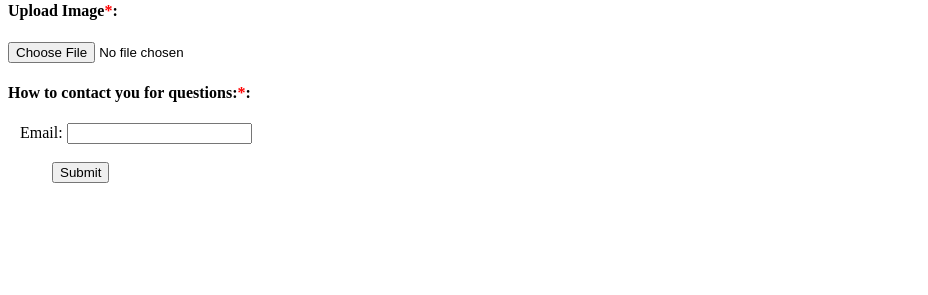
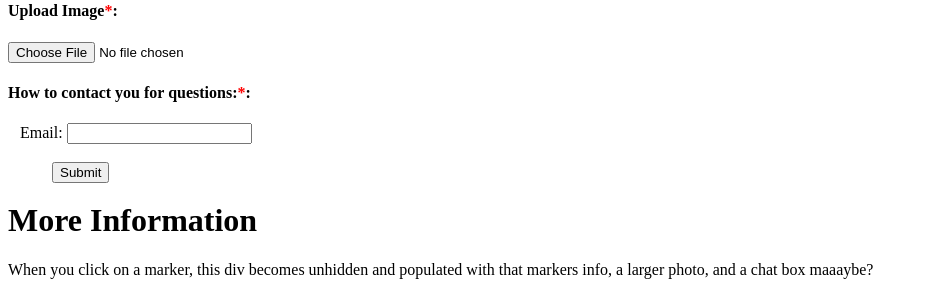
Before and after one commit to nakita-strangeways/find_fido_project, a Flask app: page /lost in a window 1280 px wide. Shown: the part 1567-1862 px from the top of the page, without its empty margins (0-928 px from the left). Before the commit the page ends 1750 px from the top, so only its background shows below. Run offline with Flask 2, Linux system fonts and the light colour scheme; data that the repository does not hold is empty; some libraries are stand-ins or nearby versions.

Commit message:
Fixed map pin click/location issue, working on no breed error and filter form

```diff
--- a/server.py
+++ b/server.py
@@ -61,12 +61,20 @@ def lost_pet_form():
     """Adds a lost pet."""
     colors = []
     queried_colors = []
+    breeds = []
 
     f = request.files['animal_photo']
     f.save('static/seed_photos/' + f.filename)
 
     submitted_species = request.form.get('species_quest')
     submitted_breed = request.form.get('breed_question')
+    if submitted_breed:
+        print(submitted_breed)
+        breeds.append(submitted_breed)
+    else:
+        breeds.append('Unknown')
+        print(breeds)
+
     submitted_size = request.form.get('size_quest')
     submitted_color1 = request.form.get('color1_question')
     if submitted_color1:
@@ -87,12 +95,15 @@ def lost_pet_form():
     # print(f)
     # print(request.form)
     # print(submitted_latitude)
+    print(breed)
 
     species = Species.query.filter(Species.species == submitted_species).one()
-    breed = Breed.query.filter(Breed.breed == submitted_breed).one()
+    breed = Breed.query.filter(Breed.breed == breeds).one()
     size = Size.query.filter(Size.size == submitted_size).one()
     for color in colors:
         queried_colors.append(Color.query.filter(Color.color == color).one())
+
+
 
 
     animal = Animal(species = species,
@@ -113,19 +124,6 @@ def lost_pet_form():
 
 
 
-#FIIIIX THIS IMAGE THIIIING
-@app.route('/images/<int:animal_id>.jpg')
-def get_image(animal_id):
-    image_binary = read_image(animal_id)
-    return send_file(
-        io.BytesIO(image_binary),
-        mimetype='image/jpeg',
-        as_attachment=True,
-        attachment_filename='%s.jpg' % animal_id)
-
-
-
-
 
 if __name__ == "__main__":
     app.debug = True
--- a/static/lost_pet_form.js
+++ b/static/lost_pet_form.js
@@ -23,14 +23,12 @@ $('#current_location' ).on('click', function(){
    console.log($('#current_location').data('current_location'))
 });
 
-// Get Pin location
-
 // Move map to address using address bar
+console.log("address bar ready")
 $('#address_bar').on('submit', function(evt){
     evt.preventDefault();
-    evt.preventDefault();
     const addressValue = $('#address').val()
-    const key = "Google-API-key"
+    const key = "GOOGLE_API_KEY"
     const googleMapsUrl = `https://maps.googleapis.com/maps/api/geocode/json?address=${addressValue}&key=${key}`
     $.get( googleMapsUrl, function( data ) {
         var pos = data.results[0].geometry.location;
@@ -41,8 +39,12 @@ $('#address_bar').on('submit', function(evt){
 });
 
 // get information from lost pets form to database
+console.log("information from lost pets form to database ready")
 $('#lost_form').submit(function(e) {
     e.preventDefault();
+    $( '.submitted_form_class' ).show();
+    $( '.seen_form_class' ).hide();
+
     var formData = new FormData(this);
 
     formData.set('lat', $('#current_location').data( 'current_location').lat);
--- a/static/lost_pets.css
+++ b/static/lost_pets.css
@@ -33,7 +33,7 @@
   padding: 20px;
   display: inline-block;
   height: 800px;
-  width: 75%;
+  width: 100%;
 }
 
 #seen_form {
--- a/static/pet_map.js
+++ b/static/pet_map.js
@@ -37,7 +37,7 @@ function initMap() {
 
 
             infoWindow.setPosition(pos);
-            infoWindow.setContent('You are here');
+            infoWindow.setContent('Click where you saw the animal');
             infoWindow.open(map);
             map.setCenter(pos);
           }, function() {
@@ -118,20 +118,35 @@ function initMap() {
     });
 
     //drop a new marker on right click
-    let pin_on = false
+    let pin_on = false;
+    let marker = null;
 
     google.maps.event.addListener(map, 'click', function(event) {
-        if (pin_on == false) {
-            pin_on = true
+        if (marker) {
+            marker.setMap(null)
 
-            const marker = new google.maps.Marker({
-                position: event.latLng, //map Coordinates where user clicked
-                map: map,
-                draggable:true, //set marker draggable
-                animation: google.maps.Animation.DROP, //bounce animation
-                // title:"Lost animal seen here"
-            });
         }
+            // pin_on = true
+
+    marker = new google.maps.Marker({
+        position: event.latLng, //map Coordinates where user clicked
+        map: map,
+        draggable:true, //set marker draggable
+        // animation: google.maps.Animation.DROP, //bounce animation
+        title:"Drag me to change location!"
+    });
+
+    function updatePosition() {
+        const pos = {
+            lat: marker.position.lat(),
+            lng: marker.position.lng()
+        };
+        $('#current_location').data('current_location',pos);
+        console.log($('#current_location').data('current_location'));
+    };
+
+    updatePosition();
+    marker.addListener('drag', updatePosition);
     });
 
     // This function is outside the for loop.
@@ -144,8 +159,8 @@ function initMap() {
             infoWindow.setContent(html);
             infoWindow.open(map, marker);
         });
-    }
+    };
     window.myMap = map
-}
+};
 
 google.maps.event.addDomListener(window, 'load', initMap);
--- a/templates/pet_map.html
+++ b/templates/pet_map.html
@@ -1,7 +1,7 @@
 {% extends 'base.html' %}
 {% block head %}
 <script async defer
-//       src="https://maps.googleapis.com/maps/api/js?key=Google-API-key"></script>
+//       src="https://maps.googleapis.com/maps/api/js?key=GOOGLE_API_KEY"></script>
 <script src="https://code.jquery.com/jquery.js"></script>
 <script src="/static/mapstyles.js"></script>
 
@@ -21,9 +21,7 @@
       </form>
     </div>
 
-    <div id='container'>
     <div id="pet-map" ></div>
-
 
     <div id="seen_form" class="seen_form_class">
         <form id='lost_form' enctype="multipart/form-data" action="/add_lost_animal" method="POST" >
@@ -110,5 +108,12 @@
         </div>
     </div>
 
+    <div id="More_Info" class="More_Info">
+        <h1> More Information </h1>
+        <p> When you click on a marker, this div becomes unhidden and populated with that markers info, a larger photo, and a chat box maaaybe?</p>
+    </div>
+
+
+
 
 {% endblock %}
```
Also changed, not shown: static/seed_photos/lost_doggie.jpg (added), static/seed_photos/lost_kitty.jpg (added), 1 other file. Lines whose indentation alone changed are shown as unchanged.
